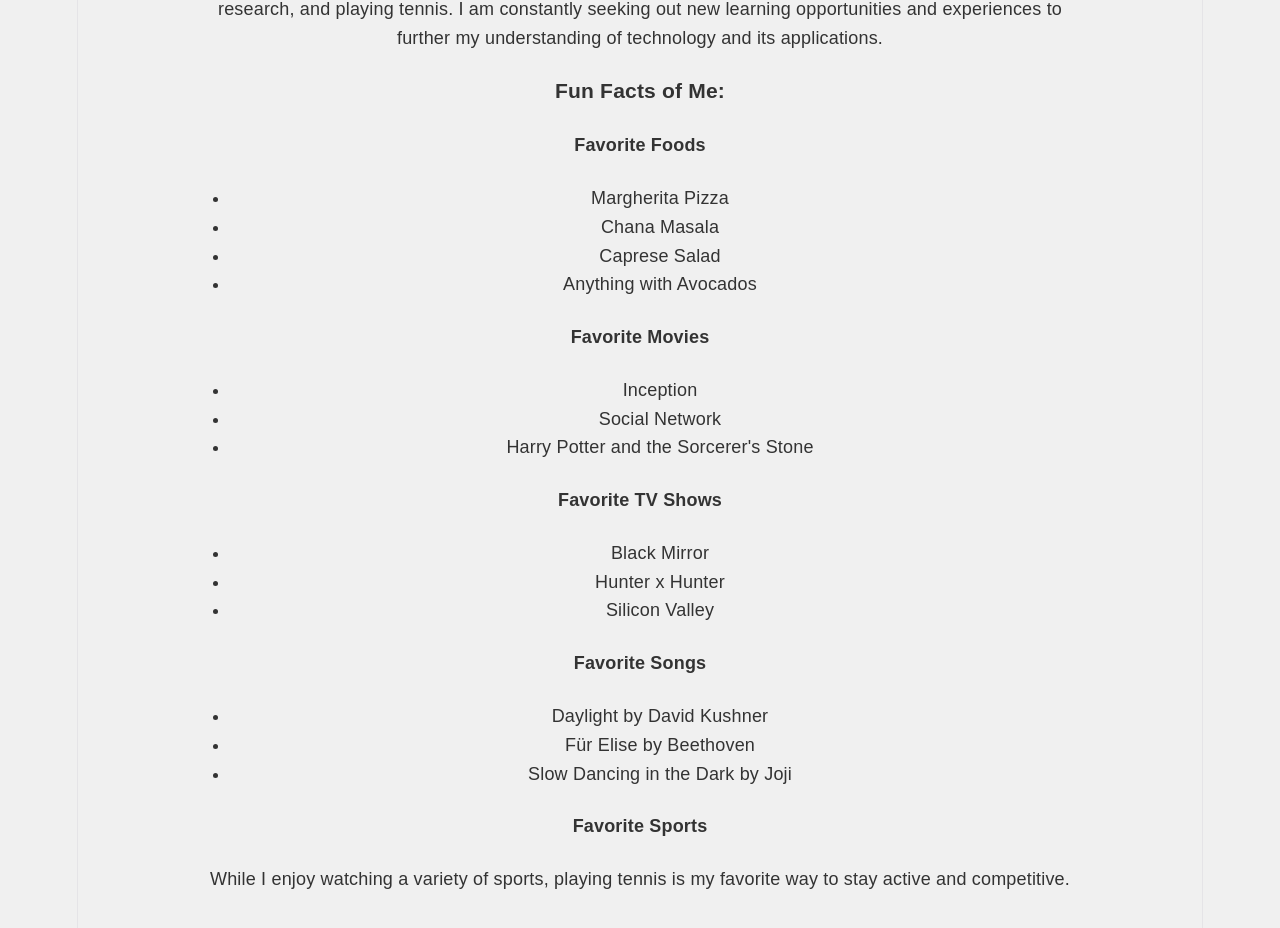
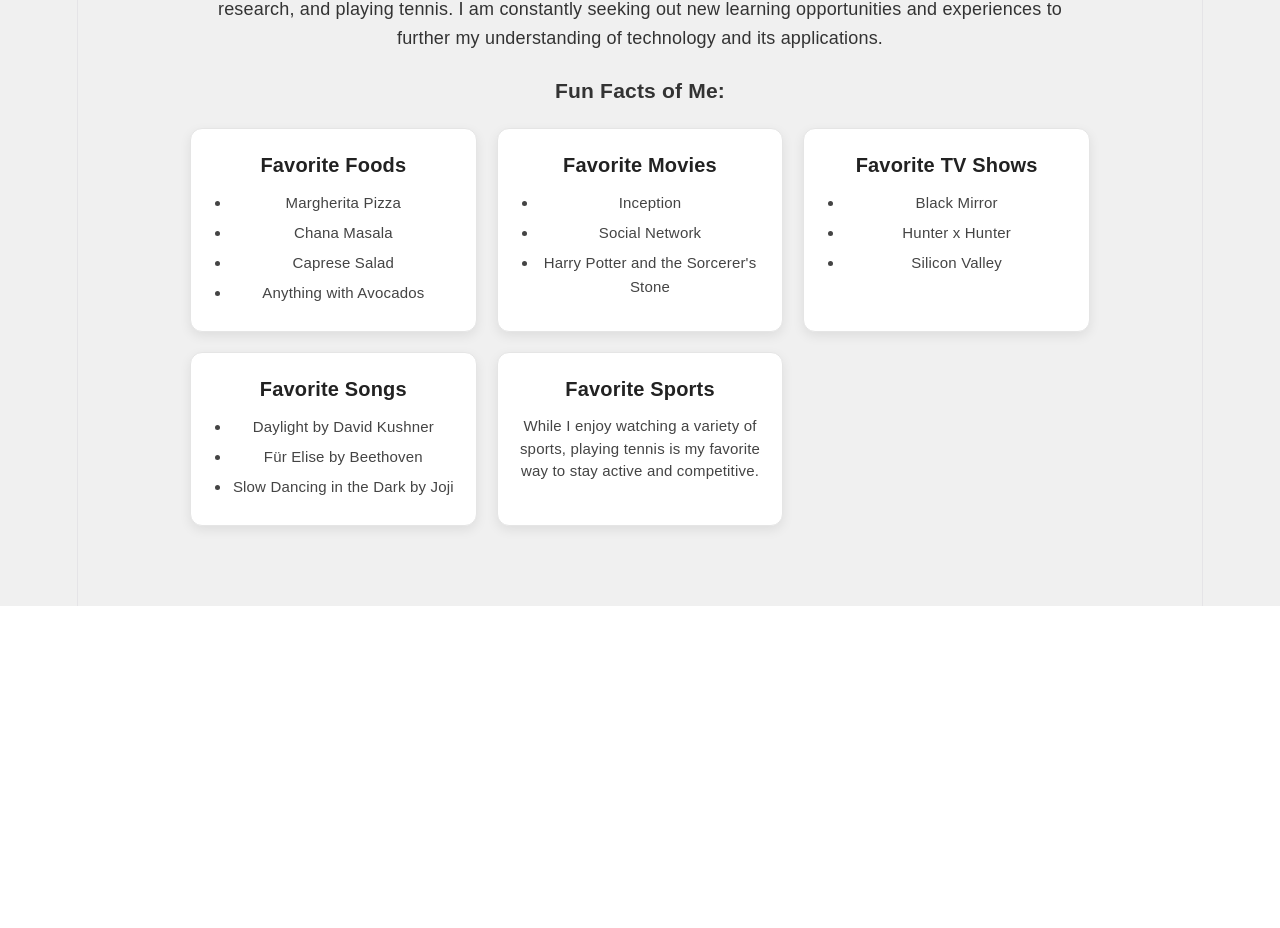
Before and after one commit to Spiderasasen/Remaking-A-freinds-portfoilio, a React (Vite) app in the folder main_page/: page /about in a window 1280 px wide. Shown: the part 794-1722 px from the top of the page. After the commit the page ends 1400 px from the top, so only its background shows below. Built offline with nearby package versions, Linux system fonts and the light colour scheme.

Commit message:
got the style done

```diff
--- a/main_page/src/component/Fun_Stuff.jsx
+++ b/main_page/src/component/Fun_Stuff.jsx
@@ -1,4 +1,5 @@
 import React from 'react';
+import "../styles/fun_stuff.css"
 
 function FunStuff({ title, items }) {
     return (
--- /dev/null
+++ b/main_page/src/styles/fun_stuff.css
@@ -0,0 +1,54 @@
+/* ====== FUN STUFF CARD CONTAINER ====== */
+.fun-card {
+    background: #ffffff;
+    padding: 20px;
+    border-radius: 12px;
+    border: 1px solid #e5e5e5;
+    box-shadow: 0 4px 12px rgba(0,0,0,0.08);
+    transition: transform 0.25s ease, box-shadow 0.25s ease;
+    display: flex;
+    flex-direction: column;
+    gap: 10px;
+}
+
+/* ====== HOVER EFFECT ====== */
+.fun-card:hover {
+    transform: translateY(-6px);
+    box-shadow: 0 10px 22px rgba(0,0,0,0.12);
+}
+
+/* ====== TITLE ====== */
+.fun-card h4 {
+    margin: 0;
+    font-size: 20px;
+    font-weight: 600;
+    color: #222;
+}
+
+/* ====== LIST ====== */
+.fun-card ul {
+    margin: 0;
+    padding-left: 20px;
+}
+
+.fun-card li {
+    font-size: 15px;
+    color: #444;
+    margin-bottom: 6px;
+}
+
+/* ====== PARAGRAPH (for sports) ====== */
+.fun-card p {
+    margin: 0;
+    font-size: 15px;
+    color: #444;
+    line-height: 1.5;
+}
+
+/* ====== GRID LAYOUT FOR ALL CARDS ====== */
+.fun-stuff {
+    margin-top: 20px;
+    display: grid;
+    grid-template-columns: repeat(auto-fit, minmax(260px, 1fr));
+    gap: 20px;
+}
```
